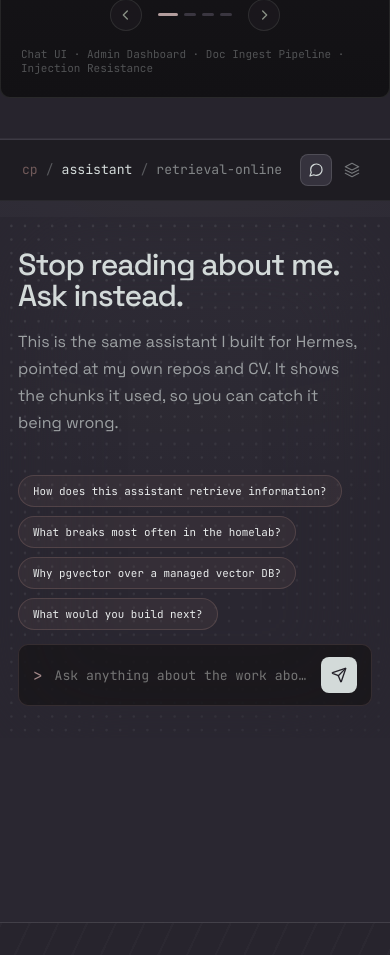
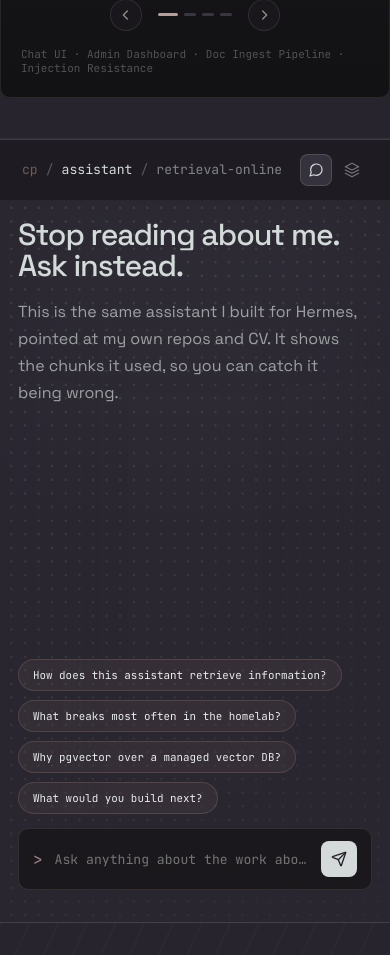
Before and after one commit to c-panagopoulos/Personal-Website, a React (Vite) app in the folder client/: page / in a window 390 px wide. Shown: the part 7360-8315 px from the top of the page. Built offline with nearby package versions, Linux system fonts and the light colour scheme.

Commit message:
Fix mobile assistant tabs: equal panel heights, internal scrolling, tighter spacing

```diff
--- a/client/src/components/AssistantSection.jsx
+++ b/client/src/components/AssistantSection.jsx
@@ -1,4 +1,4 @@
-import { useEffect, useLayoutEffect, useRef, useState } from "react";
+import { useEffect, useRef, useState } from "react";
 import { motion, AnimatePresence } from "motion/react";
 import { useSharedChat } from "../context/ChatContext.jsx";
 import ChatInput from "./ChatInput.jsx";
@@ -94,27 +94,6 @@ function ChatTurn({ turn }) {
   );
 }
 
-// Measures the active panel's real height (via ResizeObserver) so the
-// wrapper below can animate to it instead of snapping — same technique as
-// animate-ui's useAutoHeight, sized down to just what this needs.
-function useAutoHeight(dep) {
-  const innerRef = useRef(null);
-  const [height, setHeight] = useState(null);
-
-  useLayoutEffect(() => {
-    const el = innerRef.current;
-    if (!el) return undefined;
-    const measure = () => setHeight(el.getBoundingClientRect().height);
-    measure();
-    const ro = new ResizeObserver(measure);
-    ro.observe(el);
-    return () => ro.disconnect();
-    // eslint-disable-next-line react-hooks/exhaustive-deps
-  }, [dep]);
-
-  return { innerRef, height };
-}
-
 // Small icon-only toggle instead of a full-width labeled tab bar — lives in
 // the topbar (next to the breadcrumb, always rendered regardless of which
 // panel is active) rather than its own row, since on mobile the nav plus
@@ -172,20 +151,19 @@ function AssistantTabToggle({ activeTab, onChange, sourcesCount }) {
   );
 }
 
-// Cross-fade/blur panel switch + auto-height, ported from animate-ui's Tabs
-// component (github.com/imskyleen/animate-ui) — the trigger UI lives
-// separately above (AssistantTabToggle), this is just the panel side.
+// Cross-fade/blur panel switch, ported from animate-ui's Tabs component
+// (github.com/imskyleen/animate-ui) — the trigger UI lives separately above
+// (AssistantTabToggle), this is just the panel side. Both panels fill a
+// fixed, viewport-bound height (see .assistant-tabs in global.css) instead
+// of each animating to its own natural content height — with a fixed
+// height, they always match each other exactly (idle or mid-conversation),
+// and each panel's own overflowing part (chat-thread / retrieved-chunks)
+// scrolls internally instead of growing the whole page and pushing the
+// topbar's tab toggle off-screen.
 function AssistantTabPanels({ activeTab, panels }) {
-  const { innerRef, height } = useAutoHeight(activeTab);
-
   return (
     <div className="assistant-tabs">
-      <motion.div
-        className="assistant-tabs__panels"
-        animate={{ height: height ?? "auto" }}
-        transition={{ type: "spring", stiffness: 200, damping: 30 }}
-      >
-        <div ref={innerRef}>
+      <div className="assistant-tabs__panels">
         <AnimatePresence mode="wait">
           <motion.div
             key={activeTab}
@@ -193,6 +171,7 @@ function AssistantTabPanels({ activeTab, panels }) {
             id={`assistant-panel-${activeTab}`}
             aria-labelledby={`assistant-tab-${activeTab}`}
             tabIndex={0}
+            className="assistant-tabs__panel"
             initial={{ opacity: 0, filter: "blur(4px)" }}
             animate={{ opacity: 1, filter: "blur(0px)" }}
             exit={{ opacity: 0, filter: "blur(4px)" }}
@@ -202,7 +181,6 @@ function AssistantTabPanels({ activeTab, panels }) {
           </motion.div>
         </AnimatePresence>
       </div>
-      </motion.div>
     </div>
   );
 }
@@ -293,10 +271,16 @@ export default function AssistantSection() {
           <span style={{ display: "block", ...anim(visible, "titleWipe", 0.8, 1) }}>Stop reading about me.</span>
           <span style={{ display: "block", ...anim(visible, "titleWipe", 0.8, 1.15) }}>Ask instead.</span>
         </h3>
+        {/* On mobile, once a question is asked, the subtitle and suggested
+            chips are just dead weight above the fold pushing the actual
+            conversation (and the tab toggle back up top) further out of
+            reach — desktop has room to keep them, mobile doesn't. */}
+        {!(isMobile && chat.open) && (
           <p className="assistant-section__subtitle" style={anim(visible, "sceneRiseBlur", 0.65, 1.5)}>
             This is the same assistant I built for Hermes, pointed at my own repos and CV. It shows the chunks it
             used, so you can catch it being wrong.
           </p>
+        )}
 
         <div className="chat-thread" ref={threadRef}>
           {chat.history.map((turn, i) => (
@@ -305,6 +289,7 @@ export default function AssistantSection() {
         </div>
 
         <div className="assistant-section__composer">
+          {!(isMobile && chat.open) && (
             <div className="chip-row" style={{ marginBottom: 14 }}>
               {CHIPS.map((label, i) => (
                 <button
@@ -317,6 +302,7 @@ export default function AssistantSection() {
                 </button>
               ))}
             </div>
+          )}
           <div style={anim(visible, "composerPop", 0.5, 1.95)}>
             <ChatInput
               variant="assistant"
--- a/client/src/styles/global.css
+++ b/client/src/styles/global.css
@@ -1667,18 +1667,6 @@ button {
   border-top: 1px solid var(--border-strong);
   border-bottom: 1px solid var(--border-strong);
 }
-@media (max-width: 900px) {
-  /* At this width .assistant-section__body collapses sidebar + main into a
-     single stacked column, which needs more vertical room than one
-     viewport-height box can give it — a fixed height here just let the chat
-     thread and composer silently overflow below the section instead of
-     being clipped or scrollable. min-height lets the section grow with its
-     stacked content instead. */
-  .assistant-section {
-    height: auto;
-    min-height: calc(100vh - var(--nav-height));
-  }
-}
 .assistant-section__topbar {
   display: flex;
   align-items: center;
@@ -1796,21 +1784,39 @@ button {
   justify-content: center;
 }
 .assistant-tabs {
-  padding: 16px 0 0;
+  flex: 1;
+  min-height: 0;
+  display: flex;
+  flex-direction: column;
 }
 .assistant-tabs__panels {
+  flex: 1;
+  min-height: 0;
+  display: flex;
+  flex-direction: column;
   overflow: hidden;
+}
+/* The swapped-in panel itself — fills the fixed height above exactly, so
+   Chat and Sources always occupy the same footprint (idle or not); whatever
+   overflows scrolls inside .chat-thread / .retrieved-chunks, not the page. */
+.assistant-tabs__panel {
+  flex: 1;
+  min-height: 0;
+  display: flex;
+  flex-direction: column;
 }
 .assistant-tabs .assistant-section__sidebar {
   border-right: none;
 }
 .assistant-section__sidebar {
+  flex: 1;
   border-right: 1px solid var(--border-strong);
   padding: 22px;
   display: flex;
   flex-direction: column;
   gap: 12px;
   min-height: 0;
+  overflow-y: auto;
   background: var(--surface-deep);
 }
 .assistant-section__sidebar-card {
@@ -1853,6 +1859,7 @@ button {
   line-height: 1.9;
 }
 .assistant-section__main {
+  flex: 1;
   padding: 48px 56px;
   display: flex;
   justify-content: flex-start;
@@ -1872,8 +1879,11 @@ button {
   }
   .assistant-section__main {
     /* Was 48px 56px — 56px a side left barely any room for the input field
-       to actually type into on a phone-width screen. */
-    padding: 32px 18px;
+       to actually type into on a phone-width screen. Top trimmed down from
+       32px too, now that the tab toggle sits right above instead of a
+       separate full-width tab row — less dead space needed before the
+       title. */
+    padding: 18px 18px 32px;
   }
 }
 .assistant-section__title {
```
Lines whose indentation alone changed are shown as unchanged.
